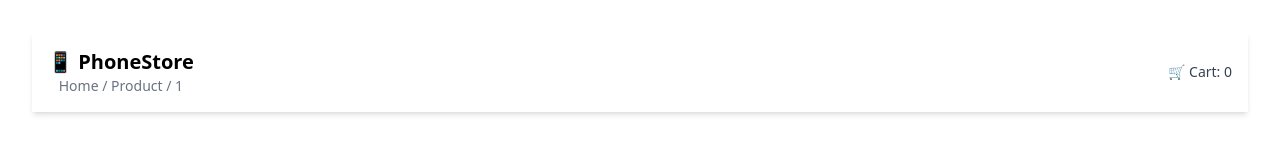
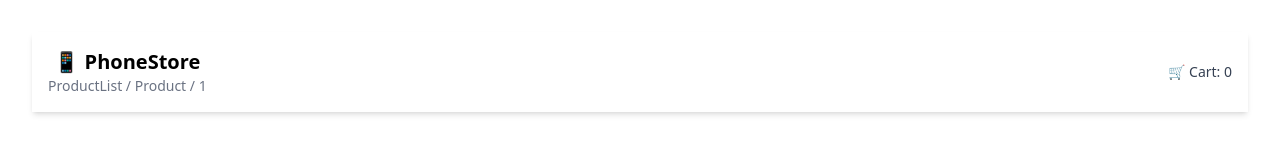
Before and after one commit to Normanrb91/react-phone-store, a React (Vite) app: page /product/1 in a window 1280 px wide. Shown: the top 160 px of the page. Built offline with nearby package versions, Linux system fonts and the light colour scheme.

Commit message:
Refactor Header, separate Breadcrumb and CartInfo components

```diff
--- /dev/null
+++ b/src/components/Breadcrumb.tsx
@@ -0,0 +1,28 @@
+import { Link } from "react-router-dom";
+
+interface BreadcrumbProps {
+  pathnames: string[];
+}
+
+const Breadcrumb: React.FC<BreadcrumbProps> = ({ pathnames }) => {
+  return (
+    <nav className="text-sm text-gray-500">
+      <Link to="/" className="hover:underline">
+        ProductList
+      </Link>
+      {pathnames.map((name, index) => {
+        const routeTo = `/${pathnames.slice(0, index + 1).join("/")}`;
+        return (
+          <span key={index}>
+            {" / "}
+            <Link to={routeTo} className="capitalize hover:underline">
+              {decodeURIComponent(name)}
+            </Link>
+          </span>
+        );
+      })}
+    </nav>
+  );
+};
+
+export default Breadcrumb;
--- /dev/null
+++ b/src/components/CartInfo.tsx
@@ -0,0 +1,13 @@
+interface CartInfoProps {
+  cartCount: number;
+}
+
+const CartInfo: React.FC<CartInfoProps> = ({ cartCount }) => {
+  return (
+    <div className="text-sm font-medium text-gray-700">
+      🛒 Cart: <span className="text-brand-500">{cartCount}</span>
+    </div>
+  );
+};
+
+export default CartInfo;
--- a/src/components/Header.tsx
+++ b/src/components/Header.tsx
@@ -1,36 +1,17 @@
 import { Link, useLocation } from "react-router-dom";
 import { useEffect, useState } from "react";
+import Breadcrumb from "./Breadcrumb";
+import CartInfo from "./CartInfo";
 
 const Header = () => {
   const location = useLocation();
   const [cartCount, setCartCount] = useState(0);
 
   useEffect(() => {
-    const count = Number(localStorage.getItem("cart_count") || 0);
-    setCartCount(count);
-  }, [location]);
+    setCartCount(Number(localStorage.getItem("cart_count") || 0));
+  }, []);
 
-  const generateBreadcrumb = () => {
-    const pathnames = location.pathname.split("/").filter((x) => x);
-    return (
-      <nav className="text-sm text-gray-500">
-        <Link to="/" className="hover:underline">
-          Home
-        </Link>
-        {pathnames.map((name, index) => {
-          const routeTo = `/${pathnames.slice(0, index + 1).join("/")}`;
-          return (
-            <span key={index}>
-              {" / "}
-              <Link to={routeTo} className="capitalize hover:underline">
-                {decodeURIComponent(name)}
-              </Link>
-            </span>
-          );
-        })}
-      </nav>
-    );
-  };
+  const pathnames = location.pathname.split("/").filter((path) => path);
 
   return (
     <header className="bg-white shadow-md p-4 flex justify-between items-center sticky top-0 z-50">
@@ -41,11 +22,9 @@ const Header = () => {
         >
           📱 PhoneStore
         </Link>
-        {generateBreadcrumb()}
+        <Breadcrumb pathnames={pathnames} /> {}
       </div>
-      <div className="text-sm font-medium text-gray-700">
-        🛒 Cart: <span className="text-brand-500">{cartCount}</span>
-      </div>
+      <CartInfo cartCount={cartCount} /> {}
     </header>
   );
 };
--- a/src/routes/index.tsx
+++ b/src/routes/index.tsx
@@ -1,4 +1,4 @@
-import { BrowserRouter, Routes, Route } from "react-router-dom";
+import { Routes, Route } from "react-router-dom";
 import ProductList from "../pages/ProductList";
 import ProductDetail from "../pages/ProductDetail";
 
```
